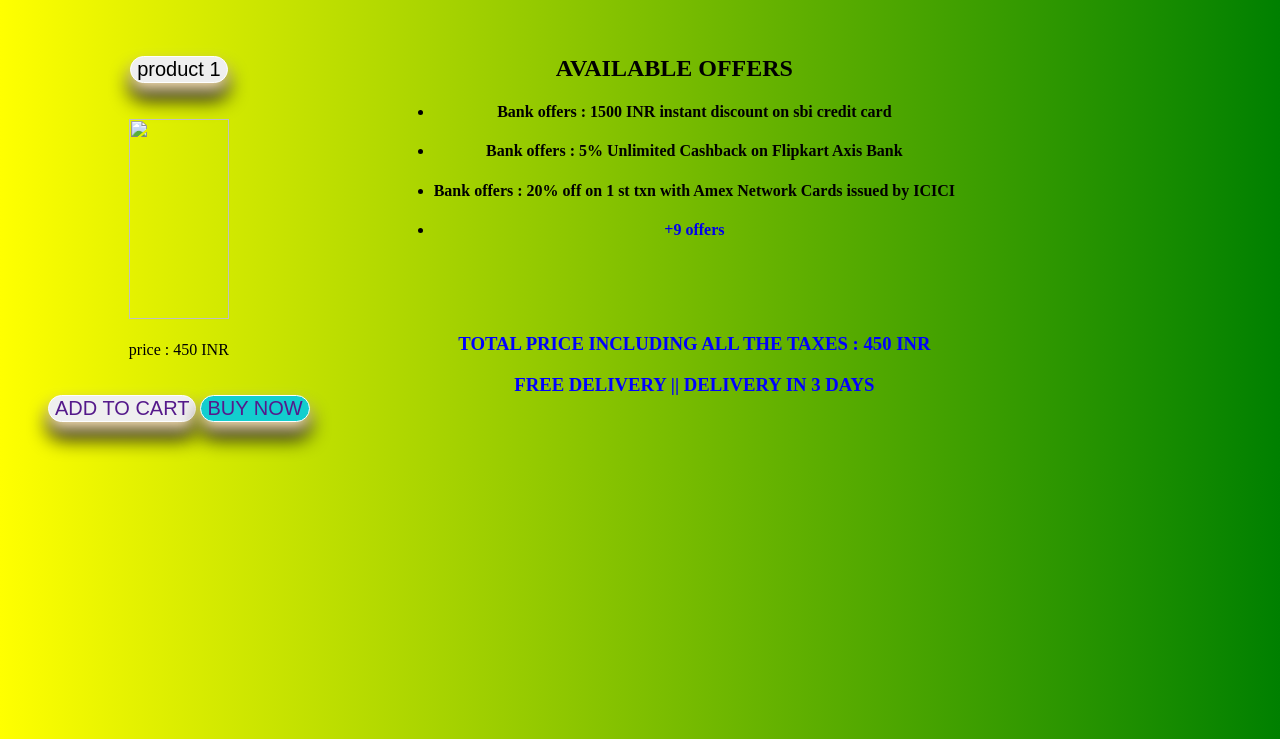
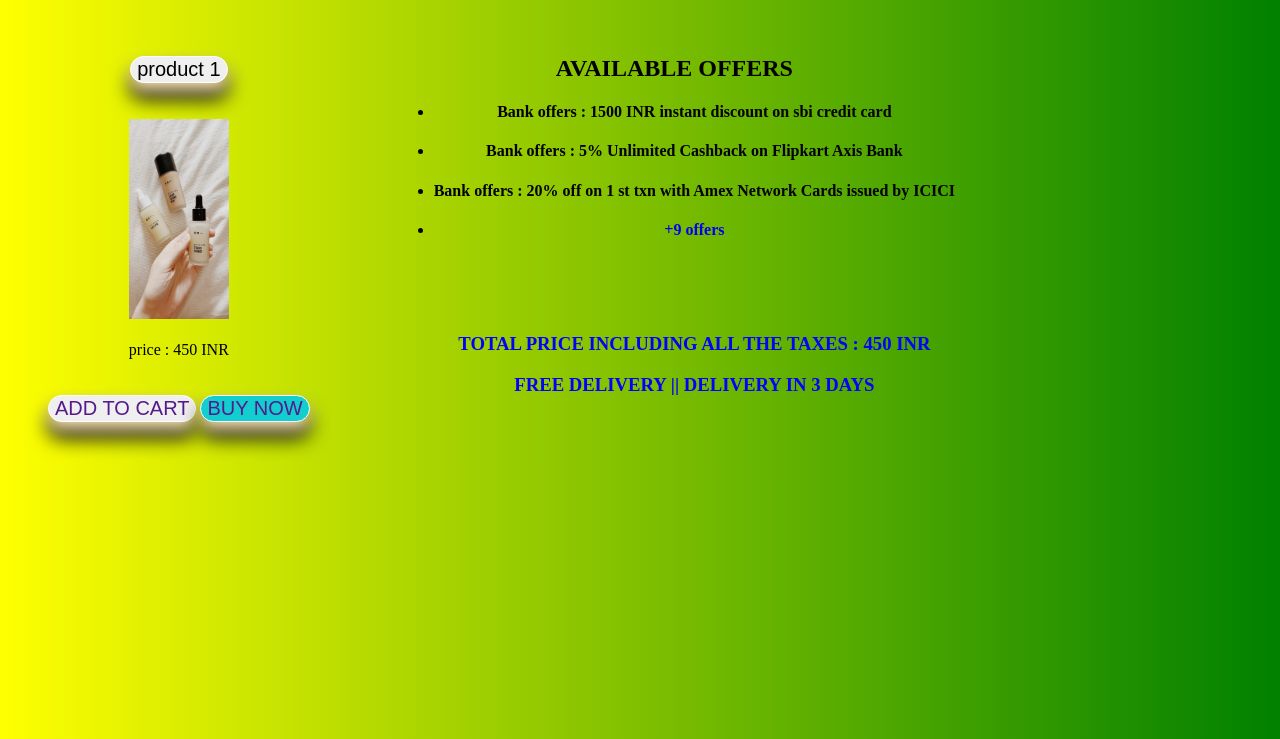
Before and after one commit to Adarsh-Mishra15/An-e-commerce-website, a plain HTML site: page product 1.html in a window 1280 px wide. Shown: the part 61-800 px from the top of the page. Drawn offline with Linux system fonts and the light colour scheme.

Commit message:
Update product 1.html

```diff
--- a/product 1.html
+++ b/product 1.html
@@ -11,7 +11,7 @@
     <h1>PRODUCT DETAILS</h1>
     <figure class="inline-block">
         <figcaption><button class="btn">product 1</button></figcaption><br><br>
-        <img src="img/product 14.jpg" width="100vw" height="200vw"><br><br>
+        <img src="product 14.jpg" width="100vw" height="200vw"><br><br>
         <figcaption>price : 450 INR</figcaption><br><br>
        <figcaption> <button class="btn"><a href=""> ADD TO CART</a></button>
         <button class="btn" id="buy"><a href="">BUY NOW</a></button></figcaption>
```
